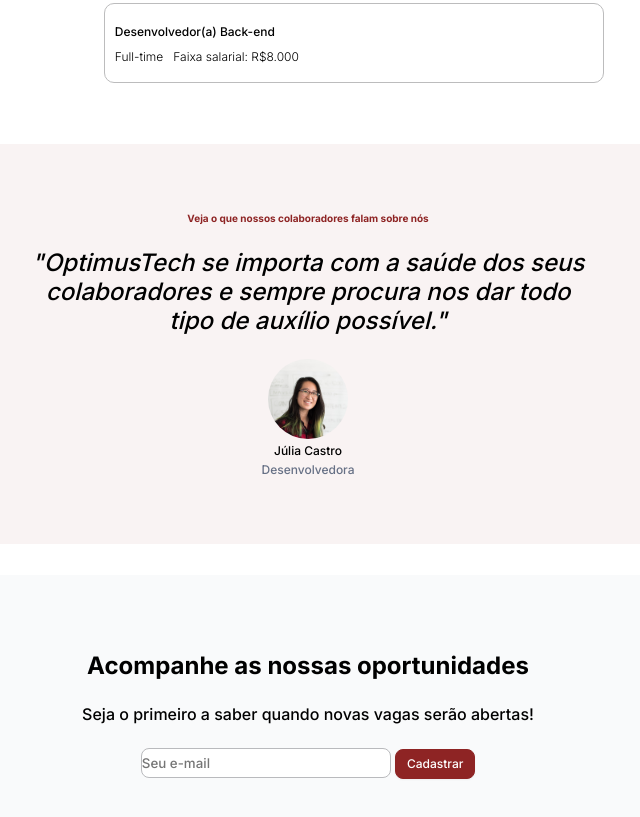
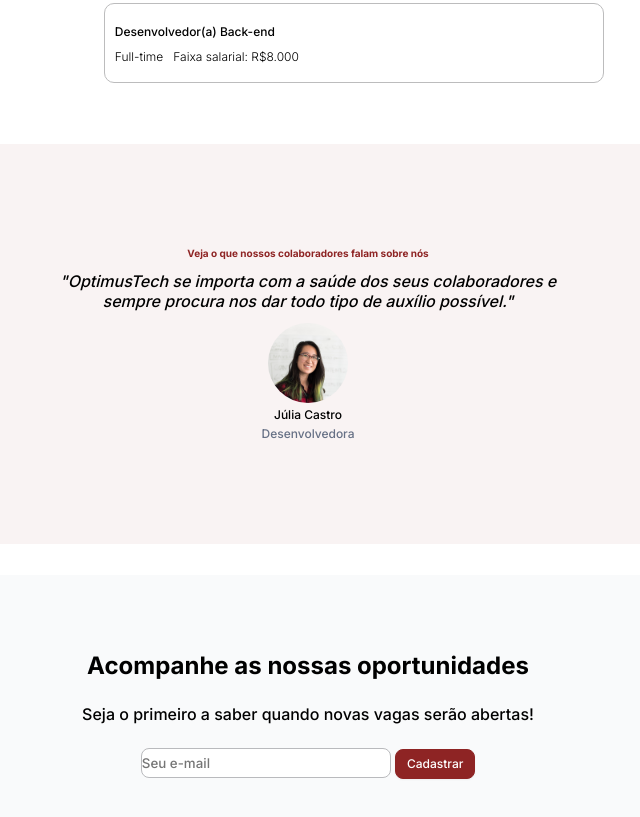
Before and after one commit to jonathanppmaia/7dayofcode, a plain HTML site: page index.html in a window 768 px wide. Shown: the part 1472-2289 px from the top of the page, without its empty margins (76-716 px from the left). Drawn offline with Linux system fonts and the light colour scheme.

Commit message:
width 690 a 1200 coments

```diff
--- a/css/responsive.css
+++ b/css/responsive.css
@@ -7,7 +7,14 @@
   }
 
   .comments {
-    margin: 4% 4%;
+    max-width: 90%;
+    height: 50vh;
+    row-gap: 12px;
+    margin: 4% auto;
+  }
+
+  .comments h2 {
+    font-size: 16px;
   }
 
   .img_jobs {
```
